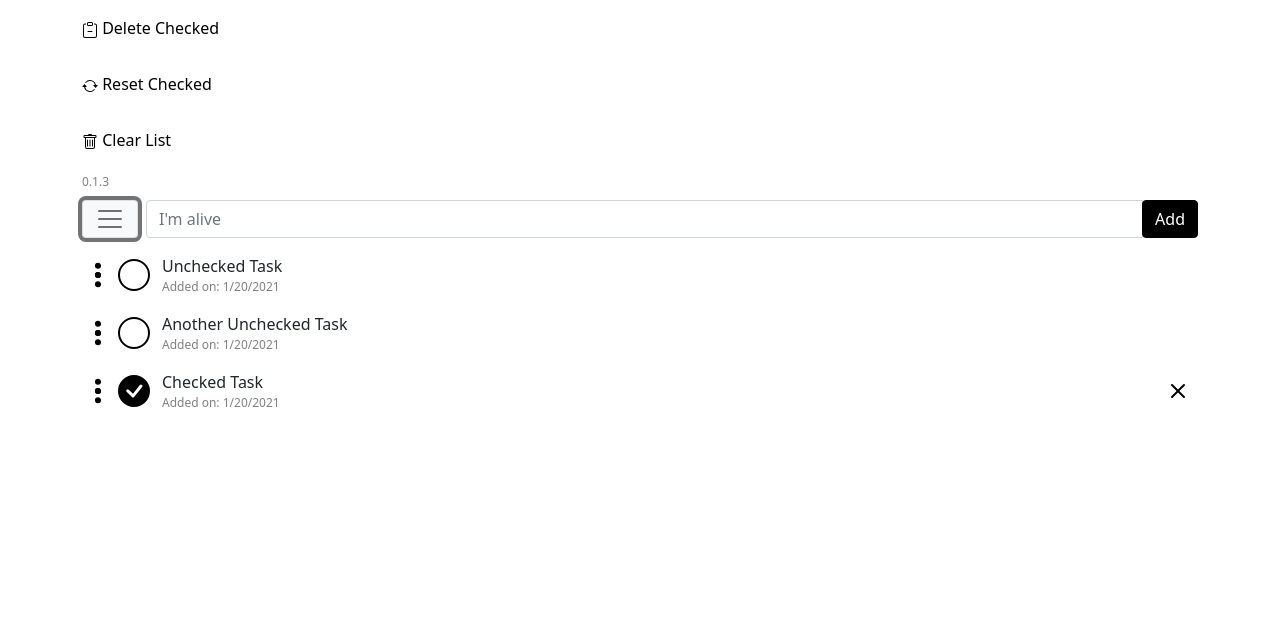
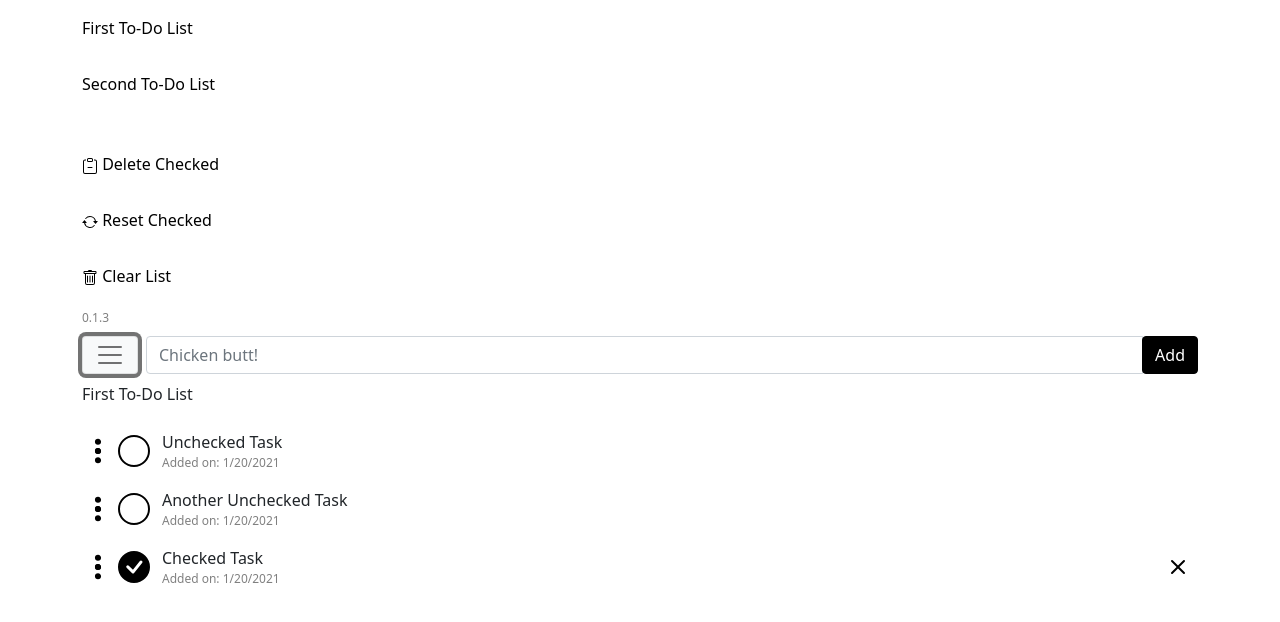
Before and after one commit to staniboy/agenda-vue, a Vue app: page / in a window 1280 px wide. Both pictures are taken after a click on the button "Toggle navigation". Shown: the top 622 px of the page. Built offline with nearby package versions, Linux system fonts and the light colour scheme.

Commit message:
multilist support

```diff
--- a/src/App.vue
+++ b/src/App.vue
@@ -1,18 +1,23 @@
 <template>
   <main class="container">
-    <ItemInput
-      :phrase="data.phrases[Math.floor(Math.random() * data.phrases.length)]"
+    <Navbar
+      :phrase="randomPhrase"
+      :lists="data.lists"
+      @onSetList="setCurrentList($event)"
       @onAddItem="addItem"
       @onClearList="clearList"
       @onDeleteChecked="deleteChecked"
       @onResetChecked="resetChecked"
-    ></ItemInput>
-    <p class="text-center fs-3 py-5" v-if="data.itemList.length === 0">
+    ></Navbar>
+    <!--TODO: fix this mess-->
+    <p>{{ data.currentList.name }}</p>
+    <p class="text-center fs-3 py-5" v-if="data.currentList.items.length === 0">
       List is empty
     </p>
+    <!---->
     <draggable
       v-else
-      v-model="data.itemList"
+      v-model="data.currentList.items"
       item-key="id"
       handle=".app-list-item-handle"
     >
@@ -29,33 +34,40 @@
 </template>
 
 <script lang="ts">
-  import { defineComponent, reactive, onMounted } from "vue";
+  import { defineComponent, reactive, onMounted, computed } from "vue";
   import draggable from "vuedraggable";
   import ListItem from "./components/ListItem.vue";
-  import ItemInput from "./components/ItemInput.vue";
+  import Navbar from "./components/Navbar.vue";
 
   export default defineComponent({
     name: "App",
     components: {
       ListItem,
-      ItemInput,
+      Navbar,
       draggable,
     },
     watch: {
       data: {
         handler(data) {
-          localStorage.itemList = JSON.stringify(data.itemList);
+          localStorage.lists = JSON.stringify(data.lists);
         },
         deep: true,
       },
     },
-
     setup() {
-      interface ListItemType {
+      interface Item {
         id: number;
+        dateAdded: string;
         content: string;
         status: boolean;
       }
+
+      interface List {
+        id: number;
+        name: string;
+        items: Array<Item>;
+      }
+
 
       const data = reactive({
         phrases: [
@@ -65,47 +77,108 @@
           "Guess what?",
           "Chicken butt!",
         ],
-        itemList: [
+        currentList: {
+          id: 0,
+          name: "First To-Do List",
+          items: [
             {
               id: 0,
               dateAdded: "1/20/2021",
               content: "Unchecked Task",
-
               status: false,
             },
             {
               id: 1,
               dateAdded: "1/20/2021",
               content: "Another Unchecked Task",
-
               status: false,
             },
             {
               id: 2,
               dateAdded: "1/20/2021",
               content: "Checked Task",
-
               status: true,
             },
           ],
+        },
+        lists: [
+          {
+            id: 0,
+            name: "First To-Do List",
+            items: [
+              {
+                id: 0,
+                dateAdded: "1/20/2021",
+                content: "Unchecked Task",
+                status: false,
+              },
+              {
+                id: 1,
+                dateAdded: "1/20/2021",
+                content: "Another Unchecked Task",
+                status: false,
+              },
+              {
+                id: 2,
+                dateAdded: "1/20/2021",
+                content: "Checked Task",
+                status: true,
+              },
+            ],
+          },
+          {
+            id: 1,
+            name: "Second To-Do List",
+            items: [
+              {
+                id: 0,
+                dateAdded: "1/20/2021",
+                content: "Unchecked Task",
+                status: false,
+              },
+              {
+                id: 1,
+                dateAdded: "1/20/2021",
+                content: "Another Unchecked Task",
+                status: false,
+              },
+              {
+                id: 2,
+                dateAdded: "1/20/2021",
+                content: "Checked Task",
+                status: true,
+              },
+            ],
+          },
+        ],
+      });
+      const randomPhrase = computed(() => {
+        return data.phrases[Math.floor(Math.random() * data.phrases.length)];
       });
 
       onMounted(() => {
-        if (localStorage.itemList) {
-          data.itemList = JSON.parse(localStorage.itemList);
+        if (localStorage.lists) {
+          data.lists = JSON.parse(localStorage.lists);
         }
       });
 
+      function setCurrentList(list: List) {
+        console.log("list id is: " + list.id);
+        data.currentList = list;
+        console.log(data.currentList, data.lists);
+      }
       function clearList() {
-        data.itemList = [];
+        data.currentList.items = [];
       }
 
       function deleteChecked() {
-        data.itemList = data.itemList.filter((x) => x.status !== true);
+        data.currentList.items = data.currentList.items.filter(
+          (x) => x.status !== true
+        );
       }
 
       function resetChecked() {
-        data.itemList = data.itemList.map((x) => {
+        data.currentList.items = data.currentList.items.map((x) => {
           x.status = false;
           return x;
         });
@@ -114,9 +187,10 @@
       function getNextItemId(): number {
         let nextItemId = 1;
 
-        if (data.itemList.length > 0) {
+        if (data.currentList.items.length > 0) {
           nextItemId =
-            data.itemList.reduce((p, c) => (p.id > c.id ? p : c)).id + 1;
+            data.currentList.items.reduce((p, c) => (p.id > c.id ? p : c)).id +
+            1;
         }
         return nextItemId;
       }
@@ -131,33 +205,37 @@
 
       function addItem(content: string) {
         if (content == "") return;
-        data.itemList = [
+        data.currentList.items = [
           {
             id: getNextItemId(),
             dateAdded: currentDate(),
             content: content,
             status: false,
           },
-          ...data.itemList,
+          ...data.currentList.items,
         ];
       }
 
       function toggleItemStatus(id: number) {
-        data.itemList = data.itemList.map((x) => {
+        data.currentList.items = data.currentList.items.map((x) => {
           if (x.id === id) x.status = !x.status;
           return x;
         });
       }
 
       function deleteItem(id: number) {
-        data.itemList = data.itemList.filter((x) => x.id !== id);
+        data.currentList.items = data.currentList.items.filter(
+          (x) => x.id !== id
+        );
       }
 
       function editItem(newContent: string, id: number) {
-        data.itemList.find((x) => x.id === id)!.content = newContent;
+        data.currentList.items.find((x) => x.id === id)!.content = newContent;
       }
       return {
         data,
+        randomPhrase,
+        setCurrentList,
         resetChecked,
         clearList,
         deleteChecked,
--- a/src/components/ItemInput.vue
+++ b/src/components/Navbar.vue
@@ -45,12 +45,22 @@
   </div>
   <!-- Modal End -->
   <header class="sticky-top">
+    <!-- Collapsable content -->
     <div
       class="nav-menu-col collapse navbar-collapse bg-white"
       id="collapseTarget"
     >
+      <!-- List Index -->
+      <ul class="navbar-nav mr-auto" v-for="l in lists" v-bind:key="l.id">
+        <li class="nav-item">
+          <a class="nav-link" @click="emitOnSetList(l)">{{ l.name }}</a>
+        </li>
+      </ul>
+      <br />
+      <!-- Task utils -->
+
       <ul class="navbar-nav mr-auto">
-        <li class="nav-item active">
+        <li class="nav-item">
           <a class="nav-link" href="#" @click="emitOnDeleteChecked">
             <img src="../assets/delete-checked.svg" alt="" /> Delete Checked</a
           >
@@ -72,6 +82,7 @@
       </ul>
       <span class="version">0.1.3</span>
     </div>
+    <!-- Collapsable content -->
     <nav class="navbar px-0 navbar-light bg-white">
       <div class="d-inline-flex w-100">
         <button
@@ -116,8 +127,14 @@
   import { defineComponent, ref, onMounted } from "vue";
 
   export default defineComponent({
-    emits: ["onAddItem", "onDeleteChecked", "onResetChecked", "onClearList"],
-    props: ["phrase"],
+    emits: [
+      "onAddItem",
+      "onDeleteChecked",
+      "onResetChecked",
+      "onClearList",
+      "onSetList",
+    ],
+    props: ["phrase", "lists"],
 
     setup(props, { emit }) {
       const input = ref();
@@ -125,7 +142,10 @@
       onMounted(() => {
         input.value.placeholder = props.phrase;
       });
-
+      // TODO: Add proper type
+      function emitOnSetList(list: Event) {
+        emit("onSetList", list);
+      }
       function resetInput() {
         input.value.value = "";
         input.value.focus();
@@ -146,6 +166,7 @@
       }
       return {
         input,
+        emitOnSetList,
         resetInput,
         emitOnAddItem,
         emitOnDeleteChecked,
```
Lines whose indentation alone changed are shown as unchanged.
